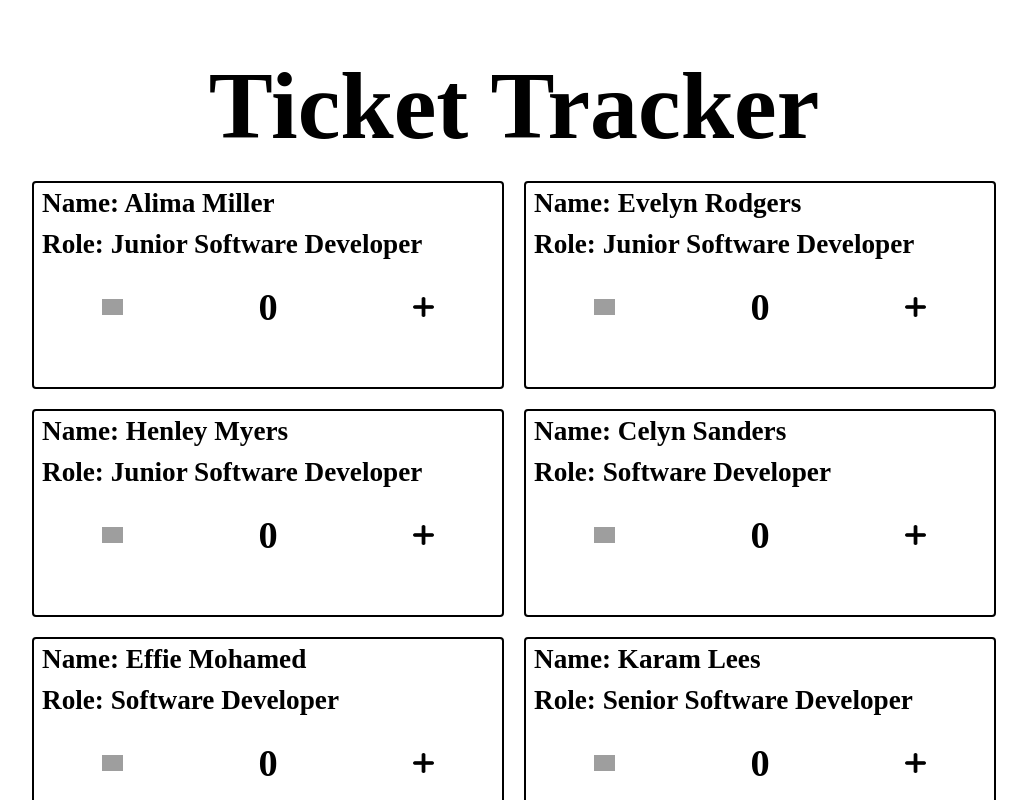
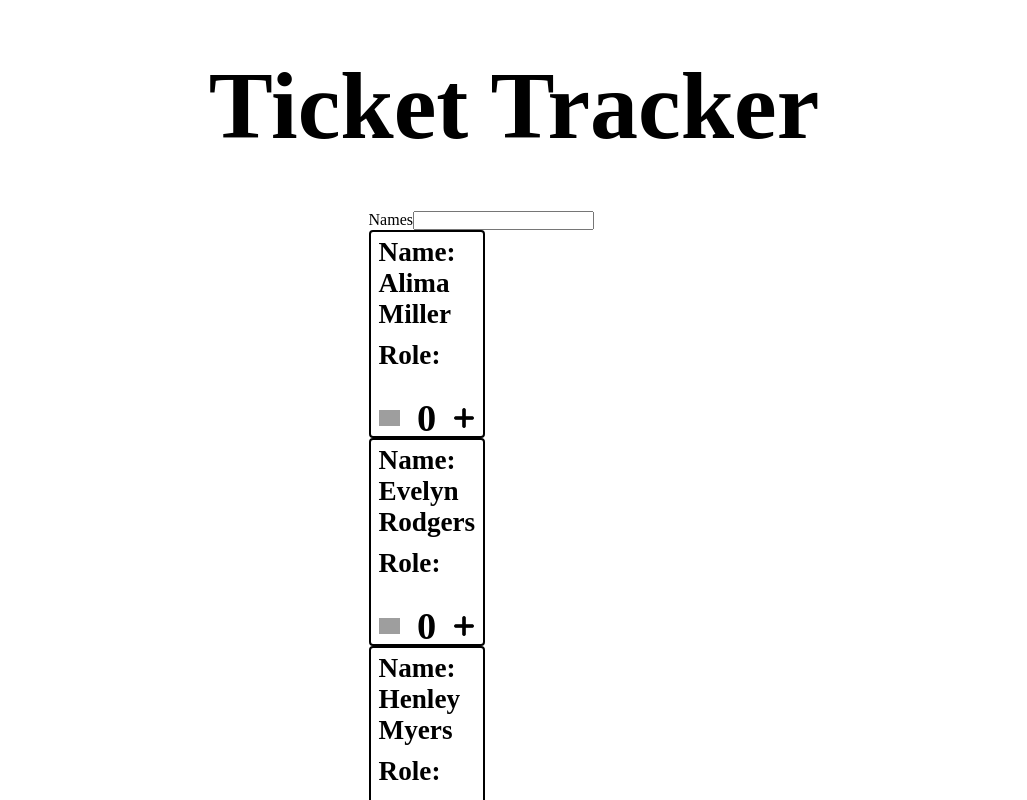
Before and after one commit to chae-la/project-4-react, a React (Vite) app: page / in a window 1280 px wide. Shown: the top 800 px of the page, without its empty margins (126-1153 px from the left). Built offline with nearby package versions, Linux system fonts and the light colour scheme; grey boxes are pictures that could not be loaded.

Commit message:
Finished filter

```diff
--- a/src/App.scss
+++ b/src/App.scss
@@ -39,6 +39,7 @@
         margin: 50px;
         &__title{
             font-size: 6rem;
+            margin-bottom: 50px;
         }
        &__counter-container{
         flex-wrap: wrap;
--- a/src/App.tsx
+++ b/src/App.tsx
@@ -1,20 +1,21 @@
 import "./App.scss";
 import team from "./data/team";
 import Card from "./components/Card/Card";
+import SearchTeam from "./containers/SearchTeam/SearchTeam";
 
 const App = () => {
-
+  const names = team.map((member) => member.name);
   return (
     <div className="app">
-        <h1 className="app__title">Ticket Tracker</h1>
+      <h1 className="app__title">Ticket Tracker</h1>
       <div className="app__counter-container">
-      {team.map(member => (
-        <Card key={member.id} name={member.name} role={member.role} />
-      ))}
-
+      <SearchTeam names={names} roles={[]} />
       </div>
     </div>
   );
 };
+{/* {team.map((member) => (
+  <Card key={member.id} name={member.name} role={member.role} />
+))} */}
 
 export default App;
--- /dev/null
+++ b/src/components/SearchBox/SearchBox.tsx
@@ -0,0 +1,22 @@
+import { FormEventHandler } from "react";
+import "./SearchBox.scss";
+
+
+type SearchBoxProps = {
+    label: string;
+    searchTerm: string;
+    handleInput: FormEventHandler<HTMLInputElement>;
+}
+
+const SearchBox = ({label, searchTerm, handleInput}: SearchBoxProps) => {
+    const capitalisedLabel = label[0].toUpperCase() + label.slice(1);
+
+    return (
+        <div className="search-box">
+            <label>{capitalisedLabel}</label>
+            <input type="text" name={label} value={searchTerm} onInput={handleInput} className="search-box__input"/>
+        </div>
+    )
+}
+
+export default SearchBox
--- /dev/null
+++ b/src/containers/SearchTeam/SearchTeam.tsx
@@ -0,0 +1,37 @@
+import { FormEvent, useState } from "react";
+import SearchBox from "../../components/SearchBox/SearchBox";
+import Card from "../../components/Card/Card";
+
+type SearchTeamProps = {
+  names: string[];
+  roles: string[];
+};
+
+const SearchTeam = ({ names, roles }: SearchTeamProps) => {
+  const [searchInput, setSearchInput] = useState<string>("");
+
+  const handleInput = (event: FormEvent<HTMLInputElement>) => {
+    const input = event.currentTarget.value.toLowerCase();
+    setSearchInput(input);
+  };
+  const filteredTeam = names.filter((name) =>
+    name.toLowerCase().includes(searchInput)
+  );
+
+  return (
+    <div className="SearchTeam">
+      <SearchBox
+        label="names"
+        searchTerm={searchInput}
+        handleInput={handleInput}
+      />
+      <div>
+        {filteredTeam.map((name, index) => (
+          <Card key={index} name={name} role={roles[index]} />
+        ))}
+      </div>
+    </div>
+  );
+};
+
+export default SearchTeam;
```
Also changed, not shown: src/components/DropdownFilter/DropdownFilter.scss (added), src/components/DropdownFilter/DropdownFilter.tsx (added), src/components/SearchBox/SearchBox.scss (added).
